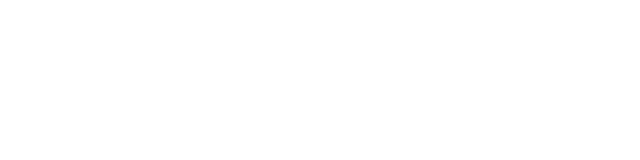
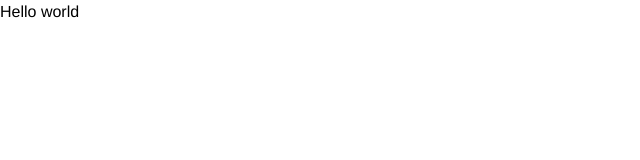
Before and after one commit to mackenneth/social-network, a React app: page / in a window 1280 px wide. Before the commit this address had no page. Shown: the top 160 px of the page, without its empty margins (0-640 px from the left). Built offline with nearby package versions, Linux system fonts and the light colour scheme.

Commit message:
feat: add dark and light themes

```diff
--- a/src/App.tsx
+++ b/src/App.tsx
@@ -1,10 +1,9 @@
 import {Routes} from "react-router-dom";
-
+import "./styles/index.scss";
 export const App = () => {
     return (
-        <div>
-            <Routes>
-            </Routes>
+        <div className="app">
+            Hello world
         </div>
     )
 }
--- /dev/null
+++ b/src/styles/index.scss
@@ -0,0 +1,13 @@
+@import "reset.scss";
+@import "variables/global.scss";
+@import "themes/light.scss";
+@import "themes/dark.scss";
+
+.app {
+  font: var(--font-m);
+
+  background-color: var(--bg-color);
+  color: var(--primary-color);
+
+  min-height: 100vh;
+}
--- /dev/null
+++ b/src/styles/themes/dark.scss
@@ -0,0 +1,6 @@
+.app.dark {
+  --bg-color: #333333;
+
+  --primary-color: #666666;
+  --secondary-color: #999999;
+}
--- /dev/null
+++ b/src/styles/themes/light.scss
@@ -0,0 +1,6 @@
+.app.light {
+  --bg-color: #F5F5F5;
+
+  --primary-color: #A9A9A9;
+  --secondary-color: #4A4A4A;
+}
--- /dev/null
+++ b/src/styles/variables/global.scss
@@ -0,0 +1,15 @@
+:root {
+  --font-family-main: Helvetica, Arial, serif;
+
+  --font-size-s: 12px;
+  --font-line-s: 20px;
+  --font-s: var(--font-size-s) / var(--font-line-s) var(--font-family-main);
+
+  --font-size-m: 16px;
+  --font-line-m: 24px;
+  --font-m: var(--font-size-m) / var(--font-line-m) var(--font-family-main);
+
+  --font-size-l: 24px;
+  --font-line-l: 32px;
+  --font-l: var(--font-size-l) / var(--font-line-l) var(--font-family-main);
+}
```
